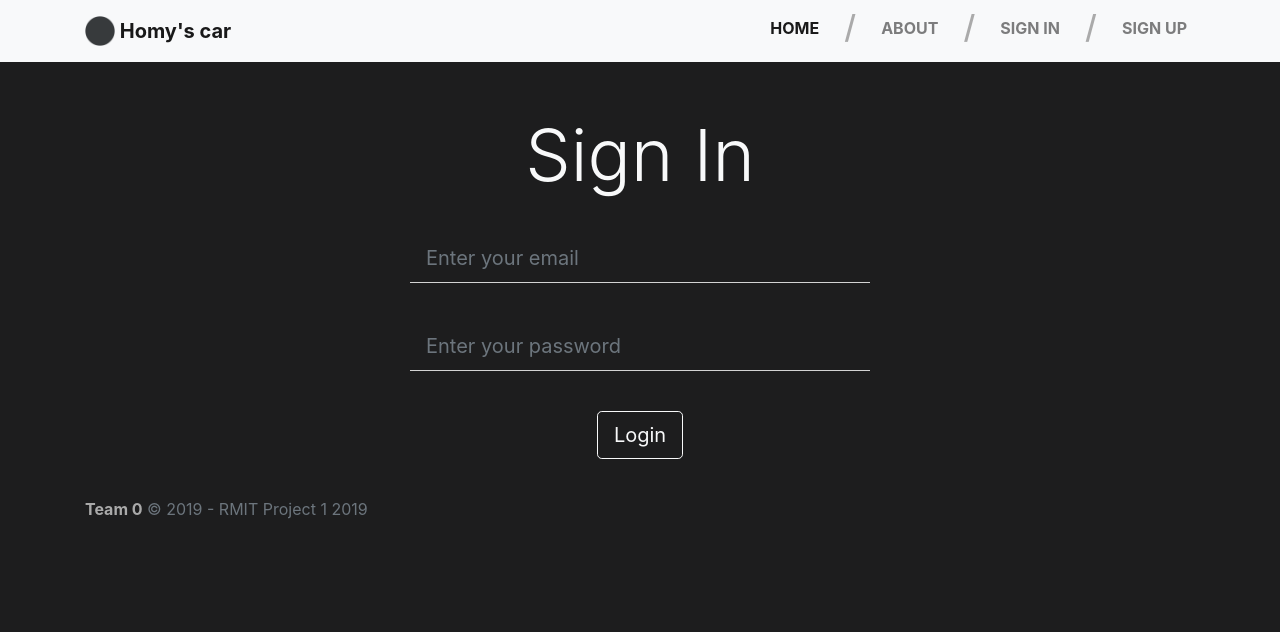
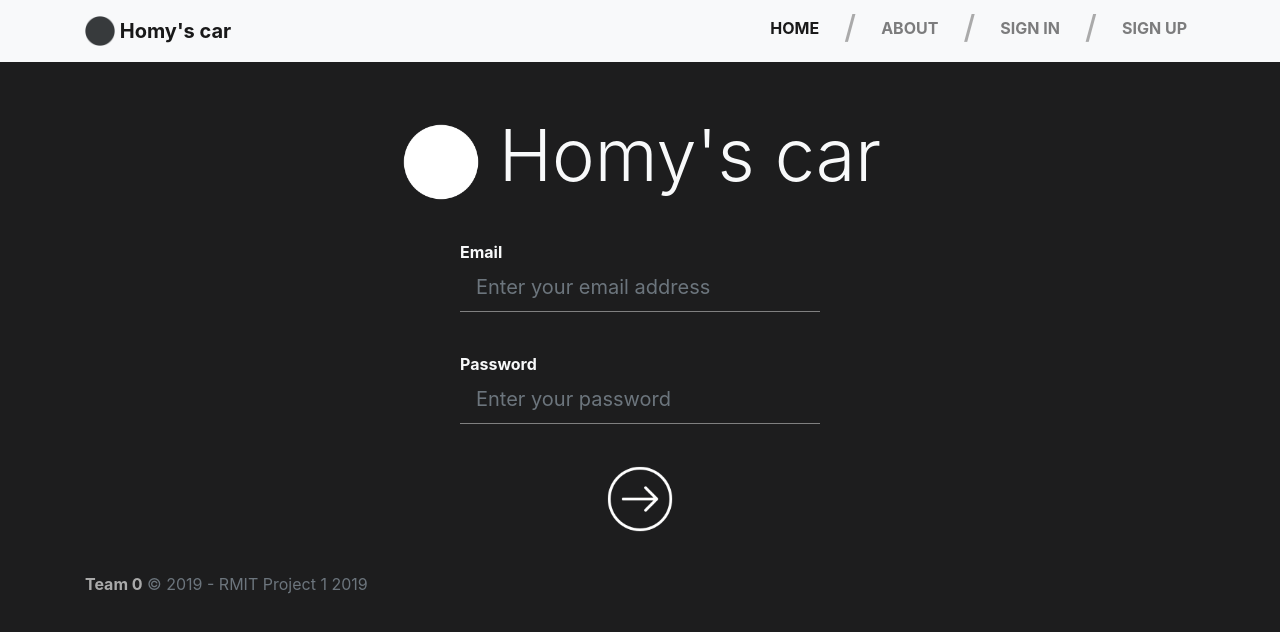
Before and after one commit to zane-keyan/ProgProject2019Sem2, a React (Create React App) app: page /signin in a window 1280 px wide. Shown: the top 632 px of the page. Built offline with nearby package versions, Linux system fonts and the light colour scheme; what google-maps-react would draw is missing.

Commit message:
signin with style

```diff
--- a/src/components/SimplePageTitle.js
+++ b/src/components/SimplePageTitle.js
@@ -1,9 +1,17 @@
 import React, { Component } from "react";
+import icon from "../images/icon-white.png";
+
 class SimplePageTitle extends Component {
+  showIcon = () => {
+    if (this.props.doShowIcon) {
+      return <img src={icon} class="img-thumbnail" />;
+    }
+  };
   render() {
     return (
       <div className="title-container text-center text-light">
         <h1 className="text-light display-3 checkout-label">
+          {this.showIcon()}
           {this.props.title}
         </h1>
         <p className="display-4 ">{this.props.subtitle}</p>
--- a/src/pages/Signin.js
+++ b/src/pages/Signin.js
@@ -8,19 +8,34 @@ class Signin extends Component {
     return (
       <React.Fragment>
         <NavBar />
-        <SimplePageTitle title="Sign In" subtitle="" />
+        <SimplePageTitle title="Homy's car" doShowIcon={true} />
+
         <div className="container text-light">
           <div className="form-container">
             <div class="form-group">
+              <label
+                for="emailInput"
+                className="font-weight-bold text-light form-label"
+              >
+                Email
+              </label>
+
               <input
                 type="email"
                 class="form-control form-input text-light form-control-lg"
                 id="emailInput"
                 aria-describedby="emailHelp"
-                placeholder="Enter your email"
+                placeholder="Enter your email address"
               />
             </div>
             <div class="form-group">
+              <label
+                for="passwordInput"
+                className="font-weight-bold text-light form-label"
+              >
+                Password
+              </label>
+
               <input
                 type="password"
                 class="form-control form-input text-light form-control-lg"
@@ -28,13 +43,8 @@ class Signin extends Component {
                 placeholder="Enter your password"
               />
             </div>
-            <div className="container text-center">
-              <button
-                type="submit"
-                class="btn btn-outline-light btn-lg auth-btn"
-              >
-                Login
-              </button>
+            <div className="container text-center simplebox">
+              <button type="submit" class="btn form-btn " />
             </div>
           </div>
         </div>
--- a/src/stylesheets/signin.css
+++ b/src/stylesheets/signin.css
@@ -6,7 +6,7 @@
   margin-bottom: 40px;
   outline-color: transparent;
   outline-style: none;
-  border-color: lightgrey;
+  border-color: gray;
 }
 
 .form-input:focus {
@@ -18,7 +18,31 @@
   border-color: white;
 }
 .form-container {
-  max-width: 500px;
+  max-width: 400px;
   padding: 20px;
   margin: auto;
 }
+.form-label {
+  padding: 0 !important;
+  margin: 0 !important;
+}
+.form-btn {
+  background-image: url("../images/right-arrow-2.png");
+  background-position: center;
+  background-size: contain;
+  cursor: pointer;
+  border: none;
+  width: 70px;
+  height: 70px;
+}
+.form-btn:focus {
+  outline: none;
+  border: none !important;
+  -webkit-box-shadow: none !important;
+  -moz-box-shadow: none !important;
+  box-shadow: none !important;
+}
+.form-btn:hover {
+  width: 72px;
+  height: 72px;
+}
```
Also changed, not shown: src/images/right-arrow-2.png (added), src/images/right-arrow.png (added).
